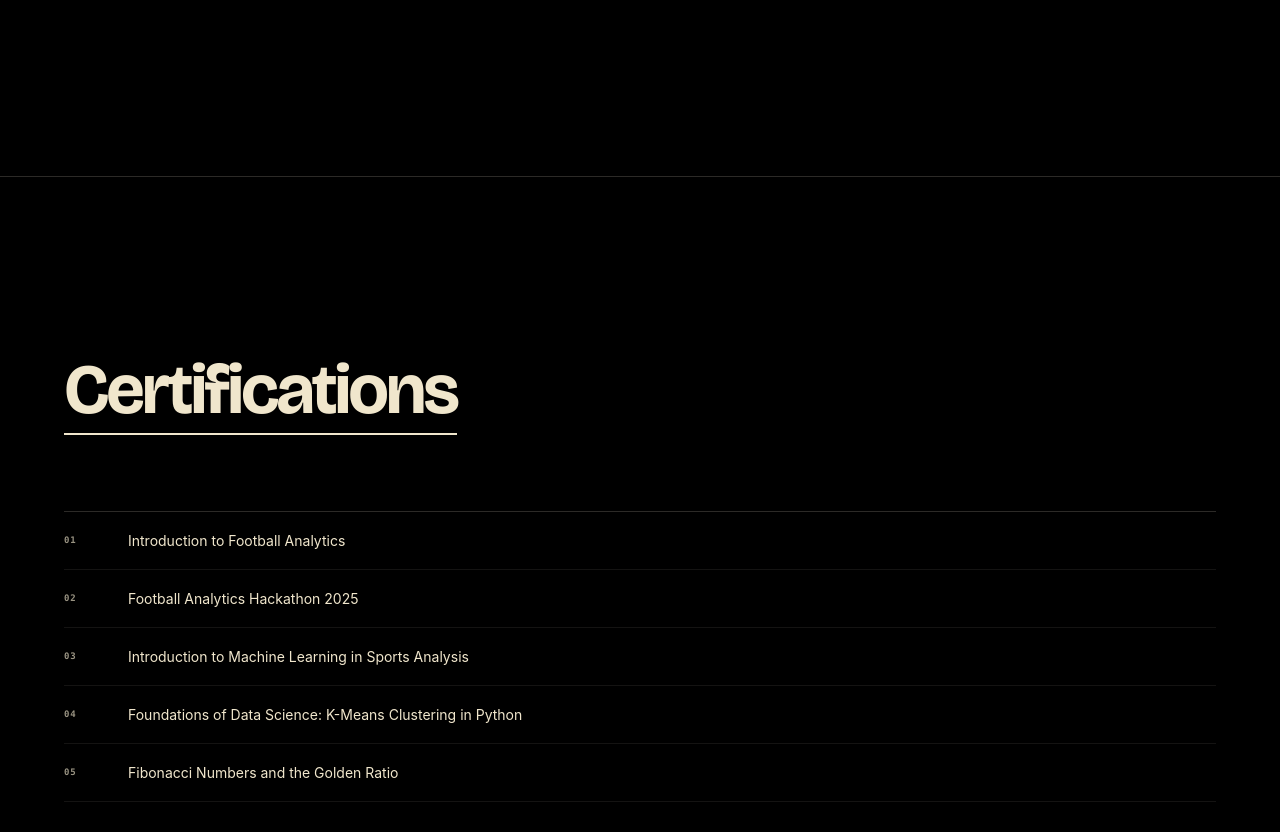
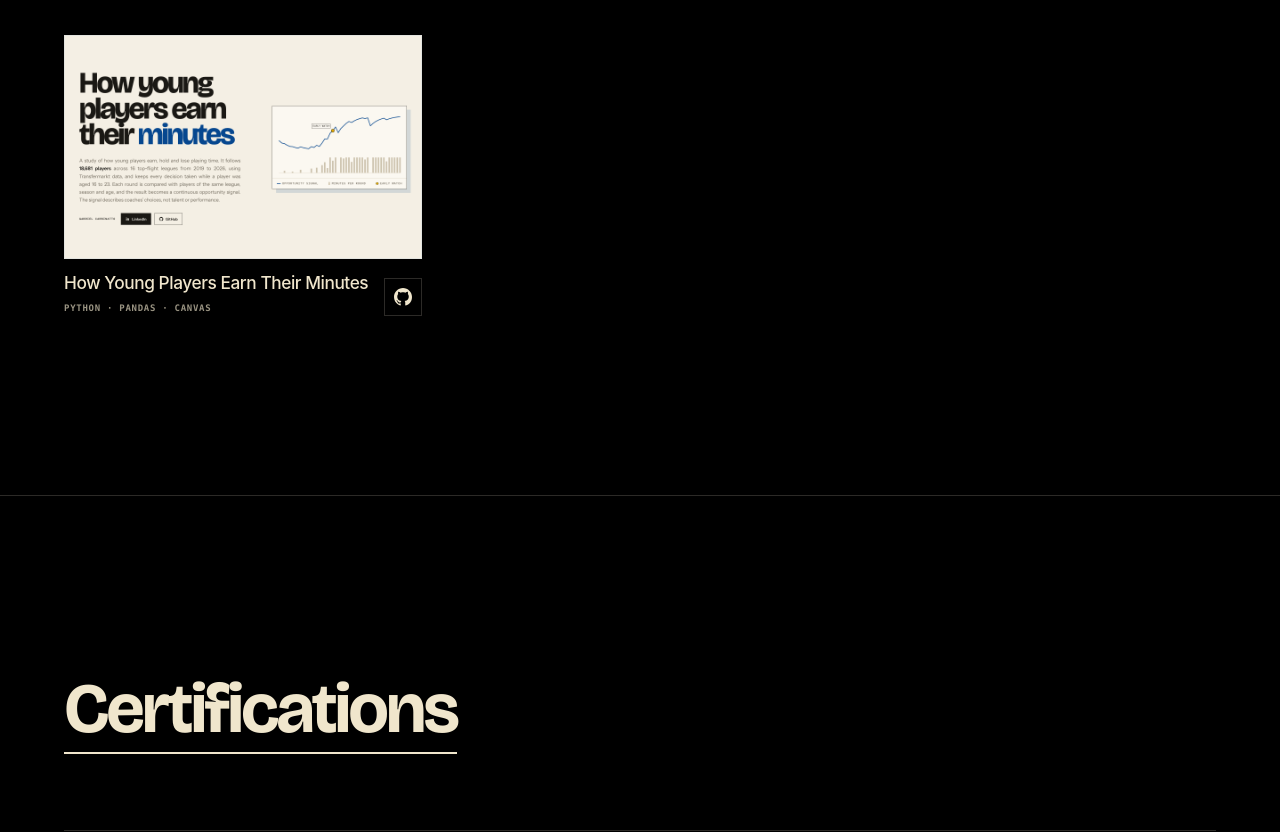
Before and after one commit to gcarbs1/work-gallery, a plain HTML site: page index.html in a window 1280 px wide. Shown: the part 3765-4597 px from the top of the page. Drawn offline with nearby package versions, Linux system fonts and the light colour scheme; animation ran at ten frames a second.

Commit message:
Add How Young Players Earn Their Minutes project
Co-Authored-By: Claude Opus 5.5 <noreply@anthropic.com>

```diff
--- a/index.html
+++ b/index.html
@@ -216,6 +216,18 @@
           </a>
           <a class="project-github" href="https://github.com/gcarbs1/Synergy-VAEP" target="_blank" rel="noreferrer" aria-label="GitHub repository: A Measure of Offensive Synergy"><svg viewBox="0 0 16 16" width="18" height="18" aria-hidden="true" focusable="false"><path fill="currentColor" d="M8 0C3.58 0 0 3.58 0 8c0 3.54 2.29 6.53 5.47 7.59.4.07.55-.17.55-.38 0-.19-.01-.82-.01-1.49-2.01.37-2.53-.49-2.69-.94-.09-.23-.48-.94-.82-1.13-.28-.15-.68-.52-.01-.53.63-.01 1.08.58 1.23.82.72 1.21 1.87.87 2.33.66.07-.52.28-.87.51-1.07-1.78-.2-3.64-.89-3.64-3.95 0-.87.31-1.59.82-2.15-.08-.2-.36-1.02.08-2.12 0 0 .67-.21 2.2.82.64-.18 1.32-.27 2-.27.68 0 1.36.09 2 .27 1.53-1.04 2.2-.82 2.2-.82.44 1.1.16 1.92.08 2.12.51.56.82 1.27.82 2.15 0 3.07-1.87 3.75-3.65 3.95.29.25.54.73.54 1.48 0 1.07-.01 1.93-.01 2.2 0 .21.15.46.55.38A8.013 8.013 0 0016 8c0-4.42-3.58-8-8-8z"/></svg></a>
         </article>
+        <article class="project-item">
+          <a class="project-card" href="https://gcarbs1.github.io/statistical-player-opportunity-monitoring/" aria-label="Open How Young Players Earn Their Minutes">
+            <span class="project-card__media">
+              <img src="html/assets/young-players-minutes-cover.png" alt="How Young Players Earn Their Minutes: a study of playing time for players aged 16 to 23 across 16 top-flight leagues, with an illustration of minutes per round, the opportunity signal and the early watch" width="1600" height="1000">
+            </span>
+            <span class="project-card__body">
+              <strong>How Young Players Earn Their Minutes</strong>
+              <span class="project-card__tools">Python · Pandas · Canvas</span>
+            </span>
+          </a>
+          <a class="project-github" href="https://github.com/gcarbs1/statistical-player-opportunity-monitoring" target="_blank" rel="noreferrer" aria-label="GitHub repository: How Young Players Earn Their Minutes"><svg viewBox="0 0 16 16" width="18" height="18" aria-hidden="true" focusable="false"><path fill="currentColor" d="M8 0C3.58 0 0 3.58 0 8c0 3.54 2.29 6.53 5.47 7.59.4.07.55-.17.55-.38 0-.19-.01-.82-.01-1.49-2.01.37-2.53-.49-2.69-.94-.09-.23-.48-.94-.82-1.13-.28-.15-.68-.52-.01-.53.63-.01 1.08.58 1.23.82.72 1.21 1.87.87 2.33.66.07-.52.28-.87.51-1.07-1.78-.2-3.64-.89-3.64-3.95 0-.87.31-1.59.82-2.15-.08-.2-.36-1.02.08-2.12 0 0 .67-.21 2.2.82.64-.18 1.32-.27 2-.27.68 0 1.36.09 2 .27 1.53-1.04 2.2-.82 2.2-.82.44 1.1.16 1.92.08 2.12.51.56.82 1.27.82 2.15 0 3.07-1.87 3.75-3.65 3.95.29.25.54.73.54 1.48 0 1.07-.01 1.93-.01 2.2 0 .21.15.46.55.38A8.013 8.013 0 0016 8c0-4.42-3.58-8-8-8z"/></svg></a>
+        </article>
       </div>
     </section>
 
```
Also changed, not shown: html/assets/young-players-minutes-cover.png (added).
